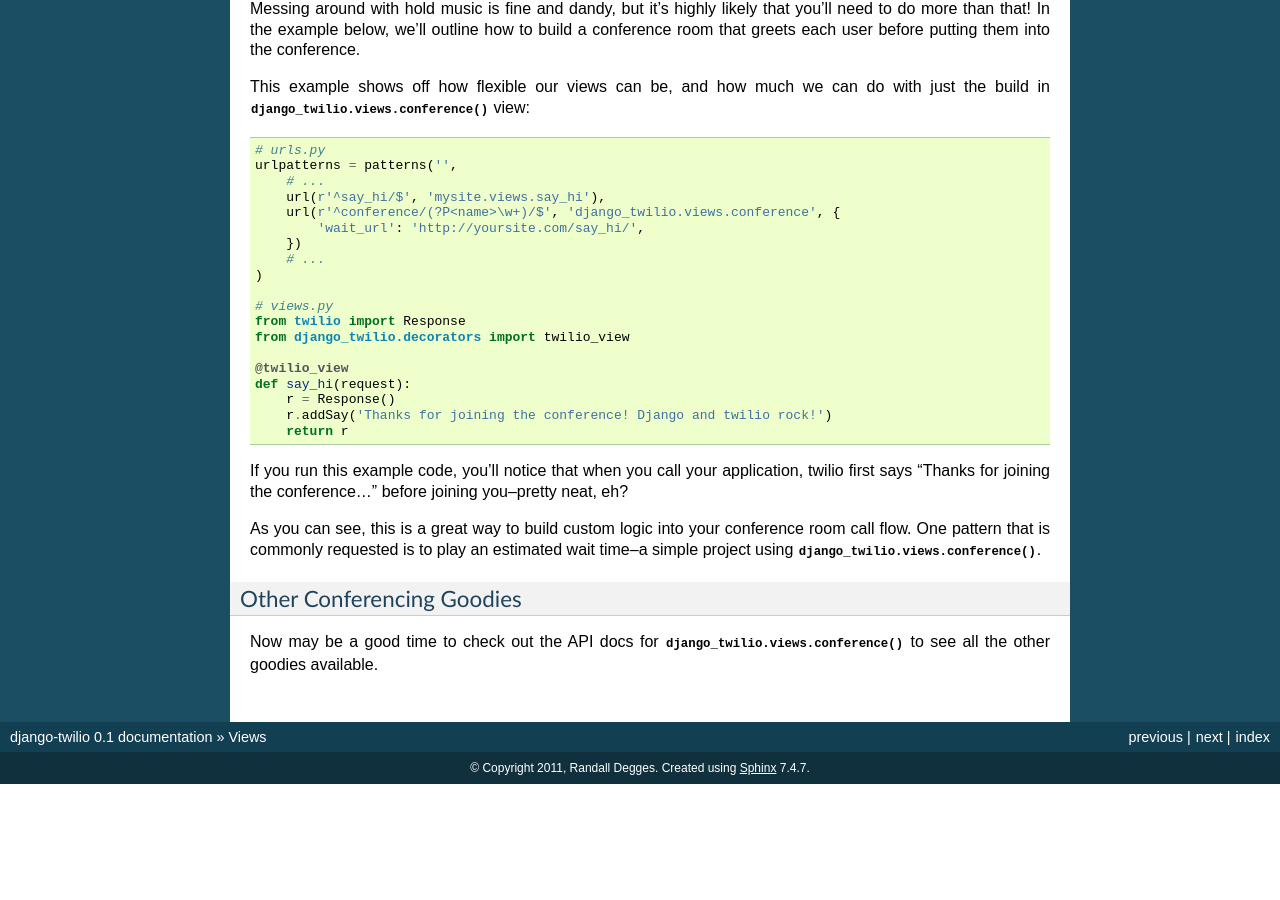
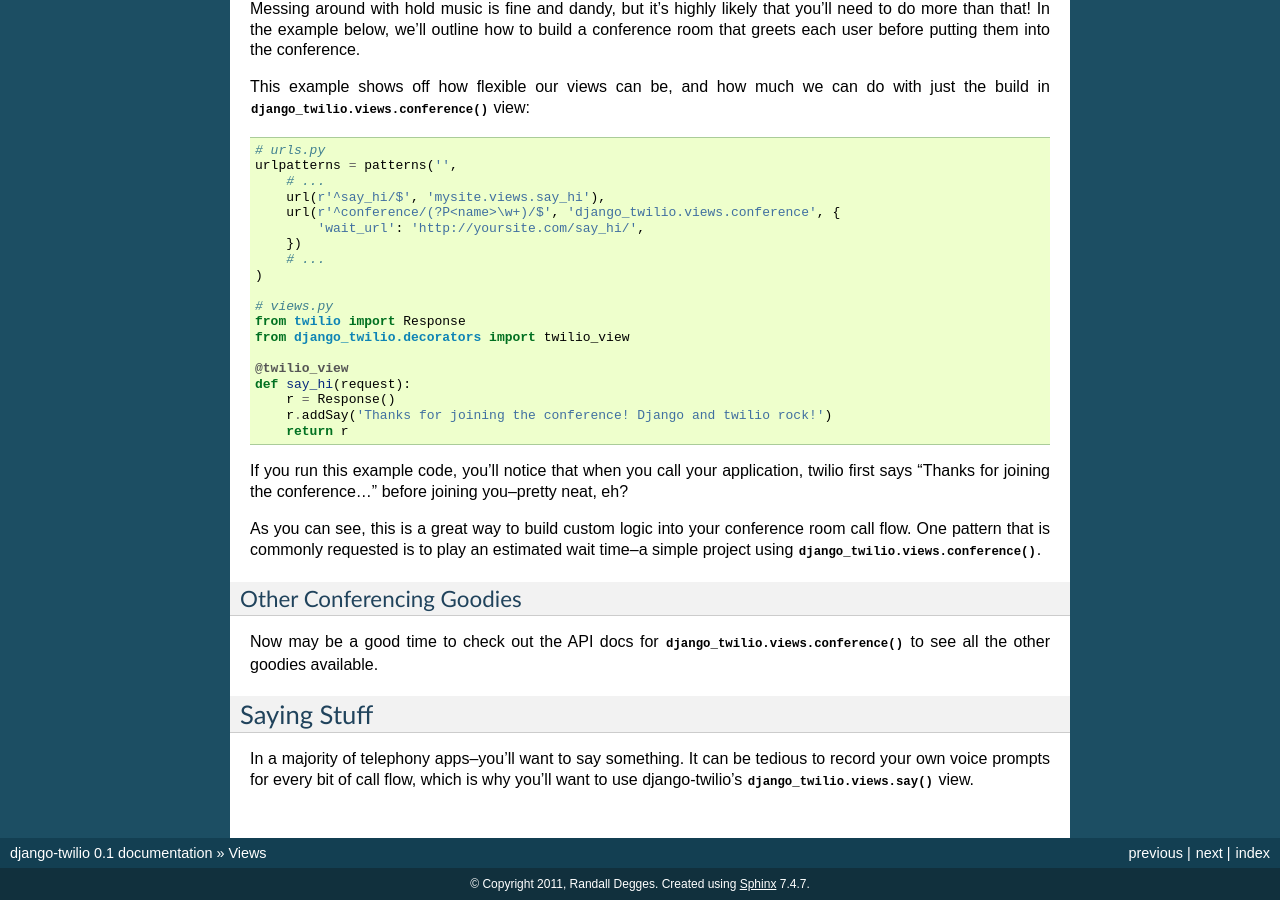
Before and after one commit to rdegges/django-twilio, a Sphinx documentation site: the page built from docs/views.rst, in a window 1280 px wide and 900 px high, scrolled down 1290 px. Built offline with Sphinx 7.4.7, drawn with Linux system fonts in a browser that asks for light colours; before the commit the page ends 2074 px from its top, so only the background shows below that.

Commit message:
Adding intro to doc section on 'saying stuff'.
This section of the docs will explain how to use our new view, say.

```diff
--- a/docs/views.rst
+++ b/docs/views.rst
@@ -118,3 +118,11 @@ Other Conferencing Goodies
 
 Now may be a good time to check out the API docs for
 :func:`django_twilio.views.conference` to see all the other goodies available.
+
+
+Saying Stuff
+************
+
+In a majority of telephony apps--you'll want to say something. It can be tedious
+to record your own voice prompts for every bit of call flow, which is why you'll
+want to use django-twilio's :func:`django_twilio.views.say` view.
```
